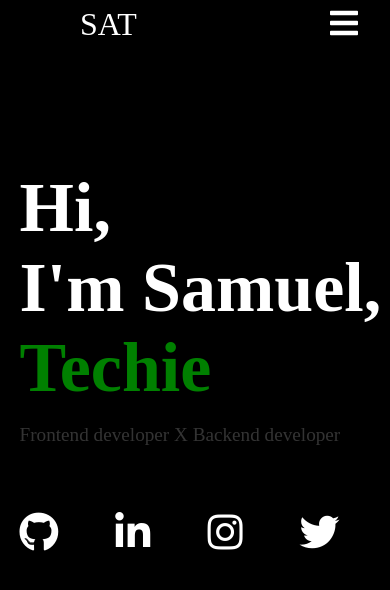
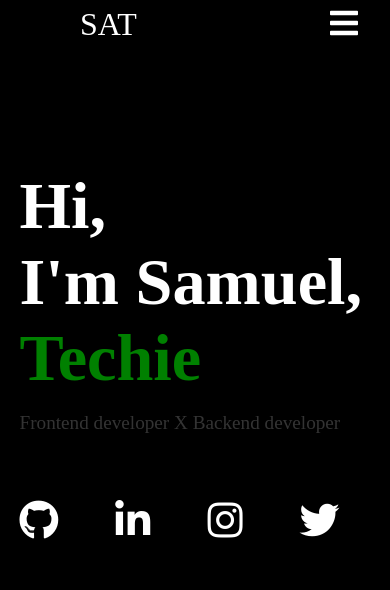
Before and after one commit to samuelajala01/Portfolio-2.0, a plain HTML site: page index.html in a window 390 px wide. Drawn offline with nearby package versions, Linux system fonts and the light colour scheme.

Commit message:
changed home h1 font-size on BP

```diff
--- a/style.css
+++ b/style.css
@@ -80,7 +80,6 @@ body {
 
 .home-1 h1 {
   font-size: 90px;
-  width: fit-content;
   white-space: nowrap;
 }
 
@@ -549,7 +548,7 @@ footer p{
 @media screen and (max-width:760px){
 
   .menu-bar, .menu-remove-bar{
-    display:block;
+    display: block;
     width: fit-content;
     height: fit-content;
     position: absolute;
@@ -640,5 +639,8 @@ footer p{
     display: flex;
     justify-content: center;
   }
+  #home h1{
+    font-size: 17vw;
+  }
 
 }
```
